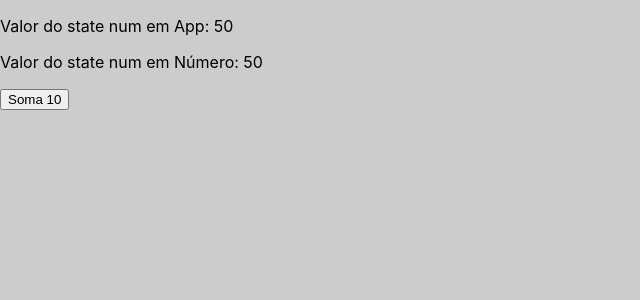
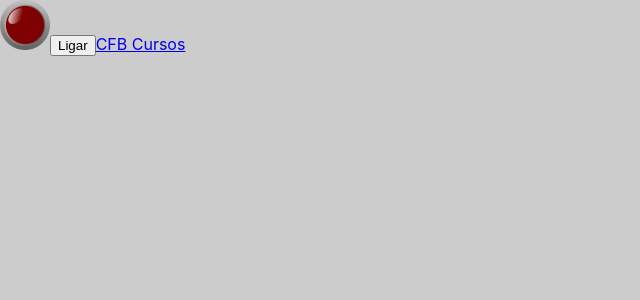
Before and after one commit to luvsscorpius/Curso-React.js-CFB-Cursos, a React (Create React App) app: page / in a window 1280 px wide. Shown: the top 300 px of the page, without its empty margins (0-640 px from the left). Built offline with nearby package versions, Linux system fonts and the light colour scheme.

Commit message:
feat(aula 11): eventos em React

```diff
--- a/src/App.js
+++ b/src/App.js
@@ -1,15 +1,21 @@
 import React, { useState } from 'react'
 import './App.css'
-import Numero from './componentes/Numero'
+import Led from './componentes/Led'
 
 export default function App() {
 
-  const [num, setNum] = useState(50)
+  const [ligado, setLigado] = useState(false)
+
+  const cancelar = (obj) => {
+    return obj.preventDefault()
+  }
 
   return (
     <>
-      <p>Valor do state num em App: {num}</p>
-      <Numero num={num} setNum={setNum} />
+      <Led ligado={ligado} setLigado={setLigado} />
+      <a href='https://www.google.com.br' target='_blank' onClick={(e) => cancelar(e)}>
+        CFB Cursos
+      </a>
     </>
   )
 }
--- /dev/null
+++ b/src/componentes/Led.jsx
@@ -0,0 +1,13 @@
+import React, { useState } from 'react'
+import ledVerde from './imgs/ledVerde.png'
+import ledVermelho from './imgs/ledVermelho.png'
+
+export default function Led(props) {
+
+    return (
+        <>
+            <img src={props.ligado ? ledVerde : ledVermelho} style={{ width: '50px' }} />
+            <button onClick={() => props.setLigado(!props.ligado)}>{props.ligado ? 'Desligar' : 'Ligar'}</button>
+        </>
+    )
+}
```
Also changed, not shown: src/componentes/imgs/ledVerde.png (added), src/componentes/imgs/ledVermelho.png (added).
